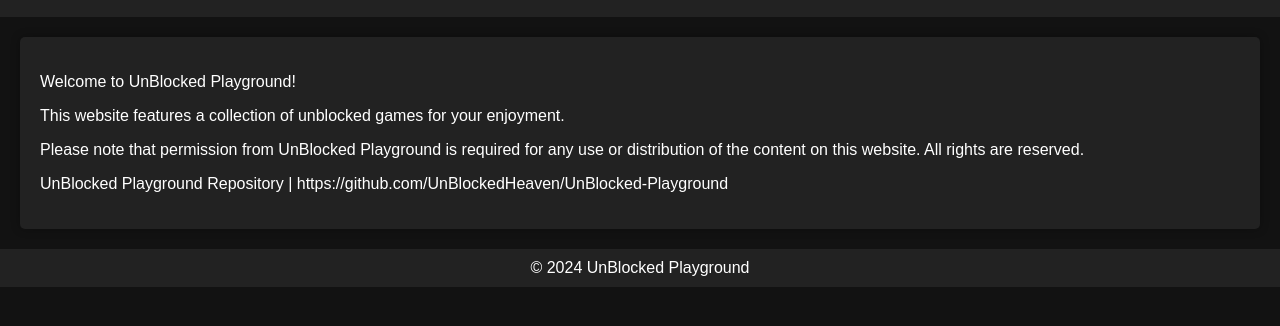
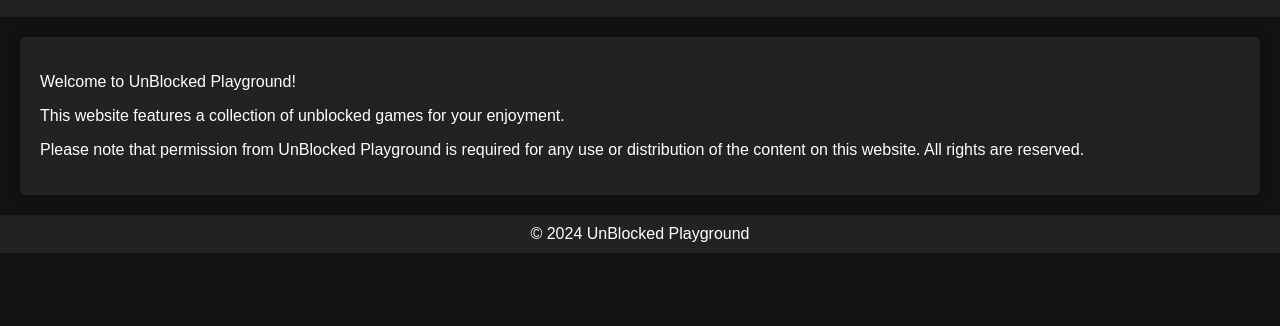
Before and after one commit to UnBlockedHeaven/UnBlocked-Playground, a plain HTML site: page Code/about.html in a window 1280 px wide. Shown: the part 106-432 px from the top of the page. Drawn offline with Linux system fonts and the light colour scheme.

Commit message:
Update about.html

```diff
--- a/Code/about.html
+++ b/Code/about.html
@@ -71,8 +71,6 @@
             <p>Welcome to UnBlocked Playground!</p>
             <p>This website features a collection of unblocked games for your enjoyment.</p>
             <p>Please note that permission from UnBlocked Playground is required for any use or distribution of the content on this website. All rights are reserved.</p>
-
-            <p>UnBlocked Playground Repository | https://github.com/UnBlockedHeaven/UnBlocked-Playground</p>
         </div>
     </div>
 
```
